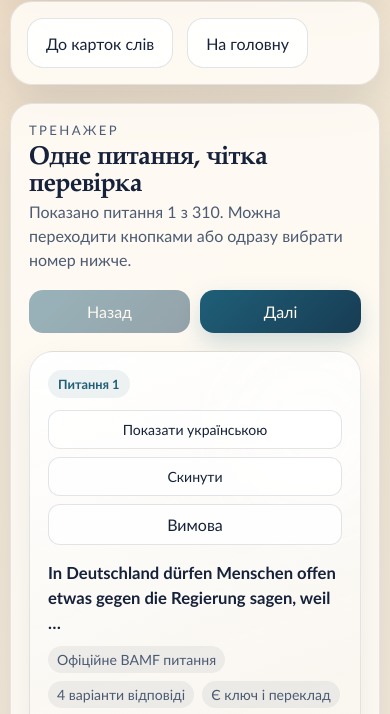
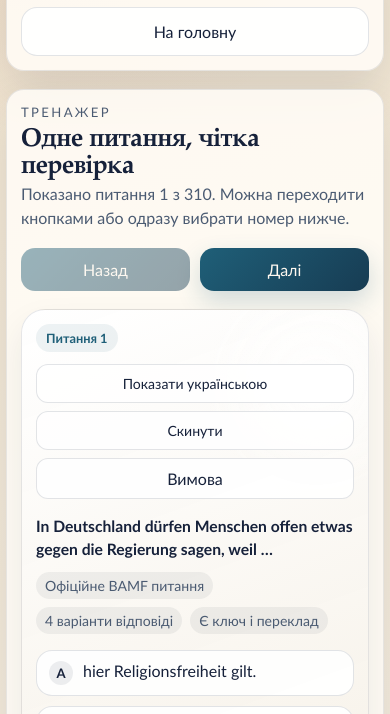
Before and after one commit to romko-hr/LebenInDeutchland, a plain HTML site: page web/questions.html in a window 390 px wide. Shown: the part 577-1291 px from the top of the page. Drawn offline with Linux system fonts and the light colour scheme.

Commit message:
Tighten portrait mobile question layout

```diff
--- a/web/styles.css
+++ b/web/styles.css
@@ -705,11 +705,13 @@ h2 {
 }
 
 .question-shell {
+  min-width: 0;
   display: grid;
   gap: 18px;
 }
 
 .question-stage {
+  min-width: 0;
   position: relative;
   z-index: 1;
   display: grid;
@@ -794,6 +796,7 @@ h2 {
 }
 
 .question-card--single {
+  width: 100%;
   max-width: 880px;
 }
 
@@ -885,3 +888,71 @@ h2 {
     height: 228px;
   }
 }
+
+@media (max-width: 480px) {
+  .page-shell {
+    width: calc(100% - 12px);
+    padding-top: 8px;
+    padding-bottom: 24px;
+  }
+
+  .hero,
+  .toolbar,
+  .auxiliary,
+  .deck,
+  .quiz {
+    padding: 14px;
+    border-radius: 18px;
+  }
+
+  .toolbar {
+    gap: 10px;
+  }
+
+  .page-link {
+    width: 100%;
+    min-height: 44px;
+    white-space: normal;
+    text-align: center;
+  }
+
+  .stat-card {
+    padding: 12px 14px;
+  }
+
+  .stat-card__value {
+    font-size: 1.55rem;
+  }
+
+  .question-card,
+  .question-card--single {
+    width: 100%;
+    max-width: 100%;
+    padding: 14px;
+  }
+
+  .question-card__text {
+    font-size: 0.98rem;
+  }
+
+  .question-card__option {
+    padding: 10px 12px;
+  }
+
+  .question-card__option-letter {
+    width: 24px;
+    height: 24px;
+    flex-basis: 24px;
+  }
+
+  .question-jump__list {
+    gap: 6px;
+  }
+
+  .question-jump__button {
+    min-width: 36px;
+    height: 36px;
+    border-radius: 10px;
+    font-size: 0.9rem;
+  }
+}
```
